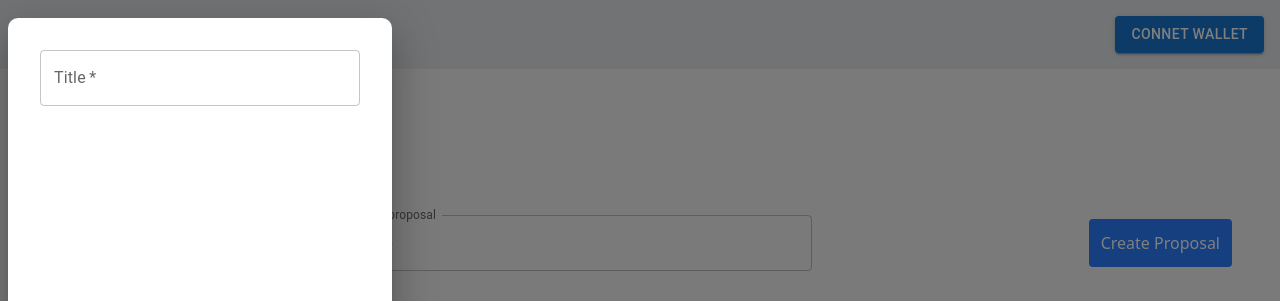
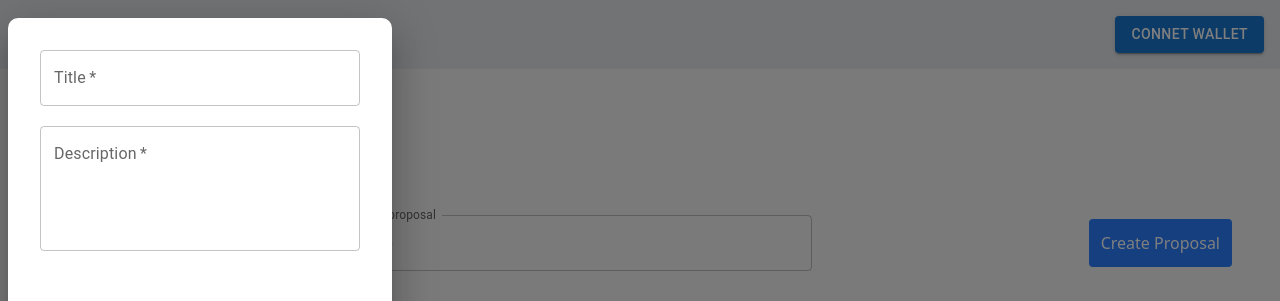
Before and after one commit to ahmadUffi/votingDapp, a React (Vite) app: page / in a window 1280 px wide. Both pictures are taken after typing "Sample" into the empty fields and a click on the button "Create Proposal". Shown: the top 301 px of the page. Built offline with nearby package versions, Linux system fonts and the light colour scheme; no server answers; some icons are missing.

Commit message:
createPetisi

```diff
--- a/src/components/CreatePetisi.jsx
+++ b/src/components/CreatePetisi.jsx
@@ -22,8 +22,16 @@ const CreatePetisi = ({ isOpenPetisi }) => {
     >
       <Box className="w-max p-10 flex flex-col gap-6" sx={style}>
         <form action="" className="w-[320px] h-[400px] flex flex-col gap-5">
-          <FormControl>
+          <FormControl className="flex flex-col gap-5">
             <TextField type="text" required label="Title" fullWidth />
+            <TextField
+              type="text"
+              required
+              label="Description"
+              fullWidth
+              multiline
+              rows={4}
+            />
           </FormControl>
         </form>
       </Box>
```
